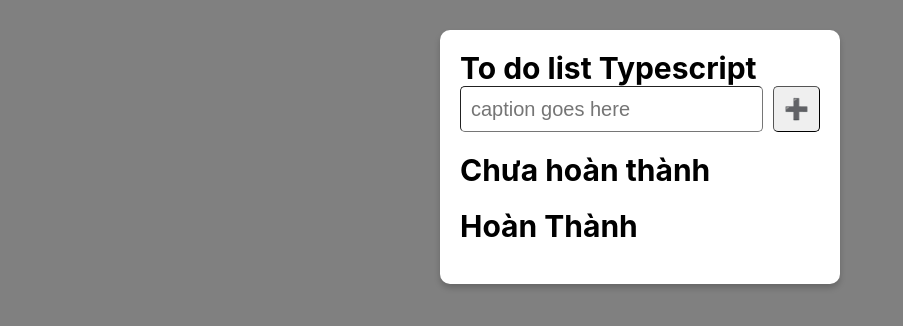
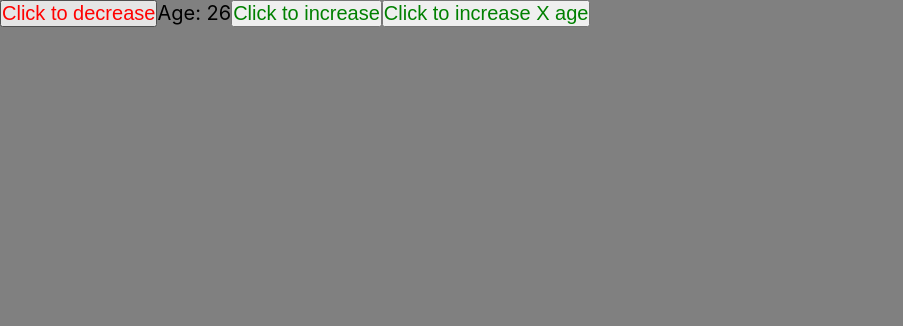
Before and after one commit to EricMai2112/practice-react, a React (Create React App) app in the folder TodoList/my-project/: page / in a window 1280 px wide. Shown: the top 326 px of the page, without its empty margins (0-903 px from the left). Built offline with nearby package versions, Linux system fonts and the light colour scheme.

Commit message:
useReducer()

```diff
--- a/TodoList/my-project/src/App.tsx
+++ b/TodoList/my-project/src/App.tsx
@@ -1,11 +1,15 @@
 import React from 'react'
 import TodoList from './Components/TodoList/TodoList'
 import Watch from './Components/Watch/Watch'
+import Count from './Components/Count/Count'
+import Counter from './Components/Counter/Counter'
 function App() {
   return (
     <div>
-      <TodoList />
+      {/* <TodoList /> */}
       {/* <Watch /> */}
+      {/* <Count /> */}
+      <Counter />
     </div>
   )
 }
--- /dev/null
+++ b/TodoList/my-project/src/Components/Count/Count.tsx
@@ -0,0 +1,22 @@
+import React, { useEffect, useLayoutEffect, useState } from 'react'
+
+export default function Count() {
+  const [count, setCount] = useState<number>(0)
+
+  const handleClick = () => {
+    setCount((prev) => prev + 1)
+  }
+
+  useLayoutEffect(() => {
+    if (count == 4) {
+      setCount(0)
+    }
+  }, [count])
+
+  return (
+    <div>
+      <section>Count: {count}</section>
+      <button onClick={handleClick}>Click me to increase</button>
+    </div>
+  )
+}
--- /dev/null
+++ b/TodoList/my-project/src/Components/Count/index.ts
@@ -0,0 +1,3 @@
+import Count from './Count'
+
+export default Count
--- /dev/null
+++ b/TodoList/my-project/src/Components/Counter/Counter.tsx
@@ -0,0 +1,35 @@
+import React, { useReducer, useState } from 'react'
+import reducer, { initialArg } from '../Reducer/reducer'
+import { decreaseAgeAction, increaseAgeAction, increaseXAgeAction } from '../Reducer/actions'
+export default function Counter() {
+  // const [state, setState] = useState<{ age: number }>({ age: 26 })
+  const [state, dispatch] = useReducer(reducer, initialArg)
+
+  const decreaseAge = () => {
+    dispatch(decreaseAgeAction())
+  }
+
+  const increaseAge = () => {
+    dispatch(increaseAgeAction())
+  }
+
+  const increaseXAge = (value: number) => {
+    dispatch(increaseXAgeAction(value))
+  }
+
+  return (
+    <div>
+      <button onClick={decreaseAge} style={{ color: 'red' }}>
+        Click to decrease
+      </button>
+      <span>Age: {state.age}</span>
+      <button onClick={increaseAge} style={{ color: 'green' }}>
+        Click to increase
+      </button>
+
+      <button onClick={() => increaseXAge(3)} style={{ color: 'green' }}>
+        Click to increase X age
+      </button>
+    </div>
+  )
+}
--- /dev/null
+++ b/TodoList/my-project/src/Components/Counter/index.ts
@@ -0,0 +1 @@
+import Counter from './Counter'
--- /dev/null
+++ b/TodoList/my-project/src/Components/Reducer/actions.ts
@@ -0,0 +1,17 @@
+export type ActionType = DecreaseAgeAction | IncreaseAgeAction | IncreaseXAgeAction
+
+type IncreaseAgeAction = { type: 'increase_age' }
+type DecreaseAgeAction = { type: 'decrease_age' }
+type IncreaseXAgeAction = { type: 'increase_xage'; payload: number }
+
+export const increaseAgeAction = () => {
+  return { type: 'increase_age' } as IncreaseAgeAction
+}
+
+export const decreaseAgeAction = () => {
+  return { type: 'decrease_age' } as DecreaseAgeAction
+}
+
+export const increaseXAgeAction = (payload: number) => {
+  return { type: 'increase_xage', payload } as IncreaseXAgeAction
+}
--- /dev/null
+++ b/TodoList/my-project/src/Components/Reducer/reducer.ts
@@ -0,0 +1,18 @@
+import { ActionType } from './actions'
+
+export const initialArg = { age: 26 }
+
+const reducer = (state: typeof initialArg, action: ActionType) => {
+  switch (action.type) {
+    case 'increase_age':
+      return { ...state, age: state.age + 1 }
+    case 'decrease_age':
+      return { ...state, age: state.age - 1 }
+    case 'increase_xage':
+      return { ...state, age: state.age + action.payload }
+    default:
+      throw Error('Invalid action', action)
+  }
+}
+
+export default reducer
```
